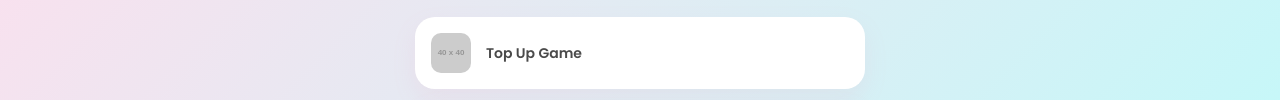
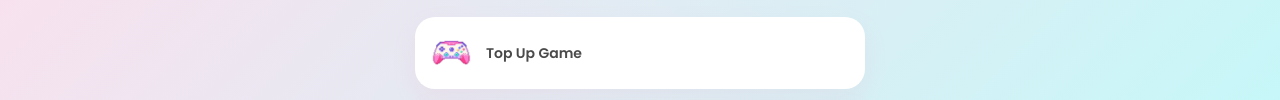
Before and after one commit to Swrizzz/SyrumiStore, a plain HTML site: page index.html in a window 1280 px wide. Shown: the part 203-303 px from the top of the page. Drawn offline with Linux system fonts and the light colour scheme; placeholder pictures from the web are drawn by us.

Commit message:
Update game image source in index.html

```diff
--- a/index.html
+++ b/index.html
@@ -141,7 +141,7 @@
             </div>
 
             <div onclick="openKategori('game')" class="glass menu-item">
-                <img src="images/icon-game.png" onerror="this.src='https://via.placeholder.com/40?text=G'">
+                <img src="images/game.jfif" onerror="this.src='https://via.placeholder.com/40?text=G'">
                 <span>Top Up Game</span>
             </div>
             <div onclick="openKategori('sosmed')" class="glass menu-item">
```
